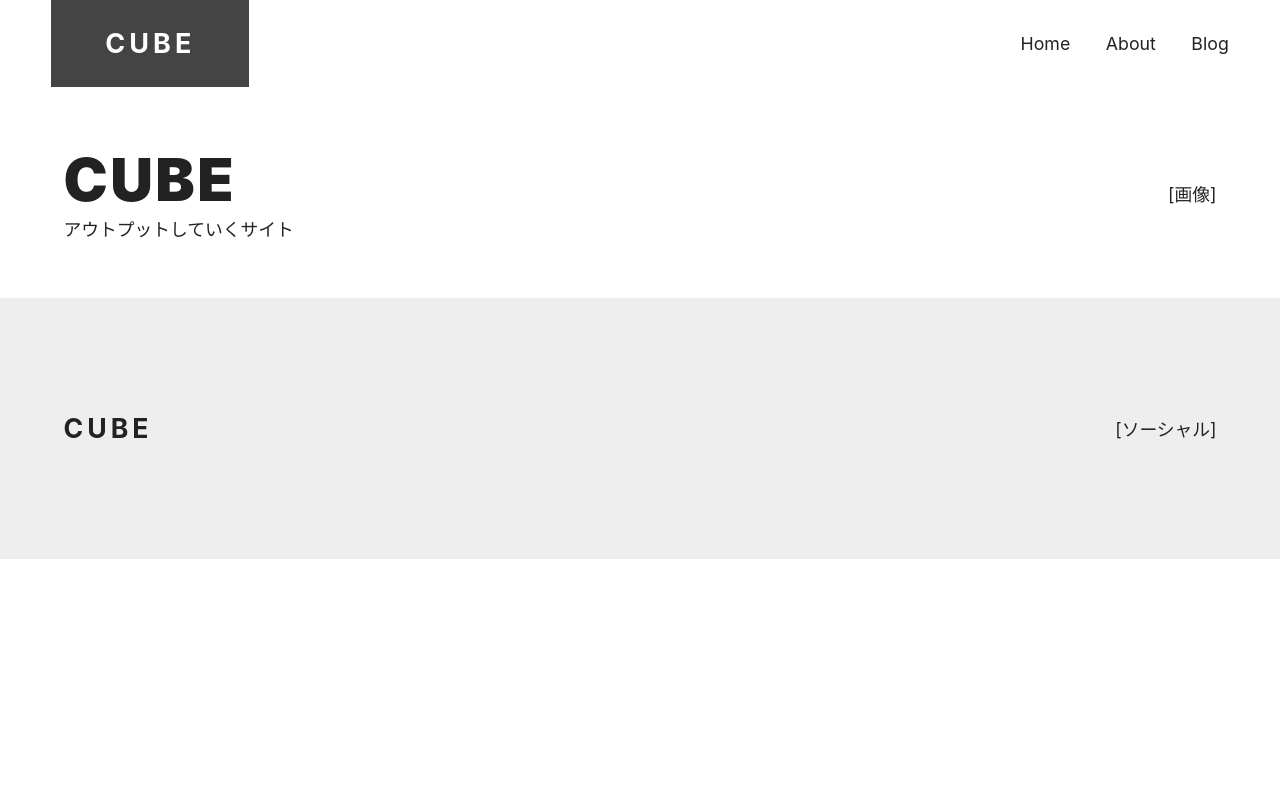
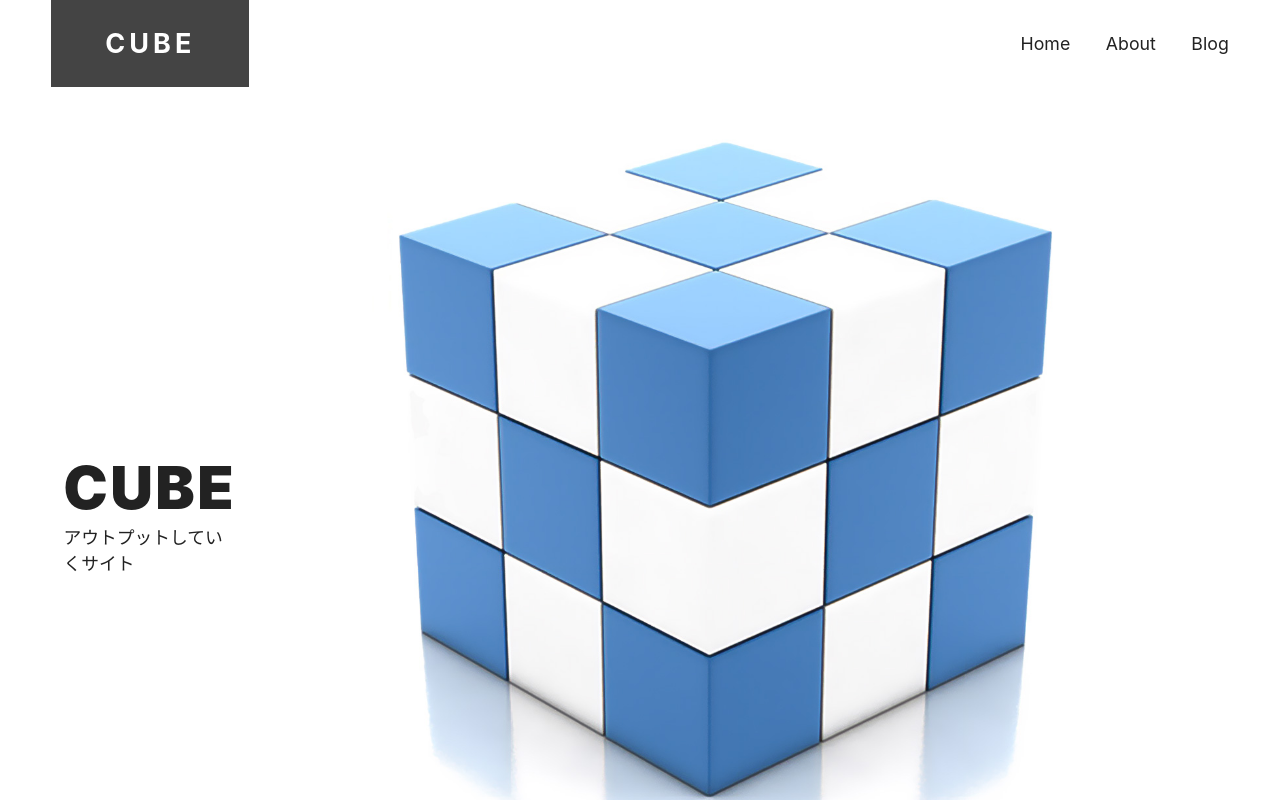
Before and after one commit to d-ishizuka/next_blog, a Next.js app in the folder blog/: page / in a window 1280 px wide. Shown: the top 800 px of the page. Built offline with nearby package versions, Linux system fonts and the light colour scheme.

Commit message:
add next/image hero

```diff
--- a/blog/components/hero/index.js
+++ b/blog/components/hero/index.js
@@ -1,4 +1,6 @@
 import styles from "@/components/hero/styles.module.css";
+import Image from "next/image";
+import cube from "@/images/cube.jpg";
 
 export default function Hero({ title, subtitle, imageOn = false }) {
   return (
@@ -7,7 +9,18 @@ export default function Hero({ title, subtitle, imageOn = false }) {
         <h1 className={styles.title}>{ title }</h1>
         <p className={styles.subtitle}>{ subtitle }</p>
       </div>
-      {imageOn && <figure> [画像] </figure>}
+      {imageOn && (
+        <figure>
+          <Image
+            src={cube}
+            alt=""
+            layout="responsive"
+            sizes="(min-width: 1152px) 576px, (min-width: 768px) 50vw, 100vw"
+            priority
+            placeholder="blur"
+          />
+        </figure>
+      )}
     </div>
   );
 }
--- a/blog/components/hero/styles.module.css
+++ b/blog/components/hero/styles.module.css
@@ -23,3 +23,14 @@
 .subtile {
   font-size: var(--small-heading2);
 }
+
+/* image style */
+.image {
+  width: 100%;
+}
+
+@media (min-width: 768px) {
+  .image {
+    width: 50%;
+  }
+}
```
